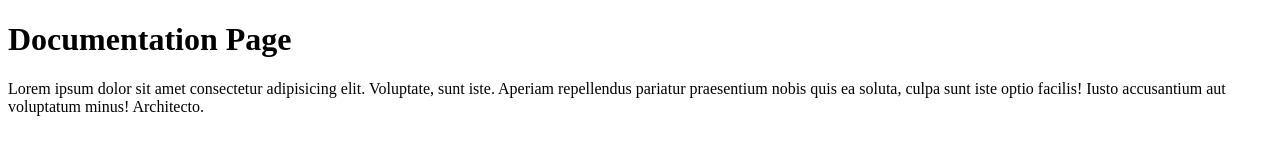
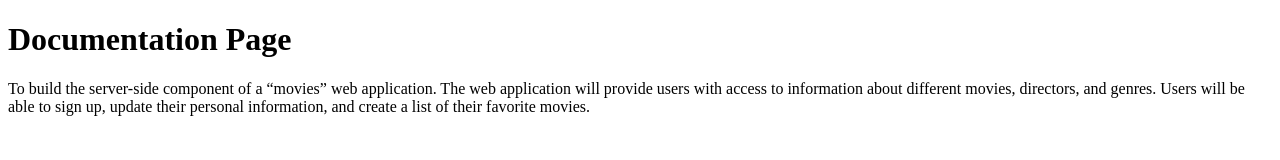
Before and after one commit to ChrisB9472/movie_api, a website: page documentation.html in a window 1280 px wide. Drawn offline with Linux system fonts and the light colour scheme.

Commit message:
Update documentation.html

```diff
--- a/documentation.html
+++ b/documentation.html
@@ -8,6 +8,9 @@
 </head>
 <body>
     <h1>Documentation Page</h1>
-    <p>Lorem ipsum dolor sit amet consectetur adipisicing elit. Voluptate, sunt iste. Aperiam repellendus pariatur praesentium nobis quis ea soluta, culpa sunt iste optio facilis! Iusto accusantium aut voluptatum minus! Architecto.</p>
-</body>
+    <p>To build the server-side component of a “movies” web application. The web
+      application will provide users with access to information about different
+      movies, directors, and genres. Users will be able to sign up, update their
+      personal information, and create a list of their favorite movies.</p>
+    </body>
 </html>
```
